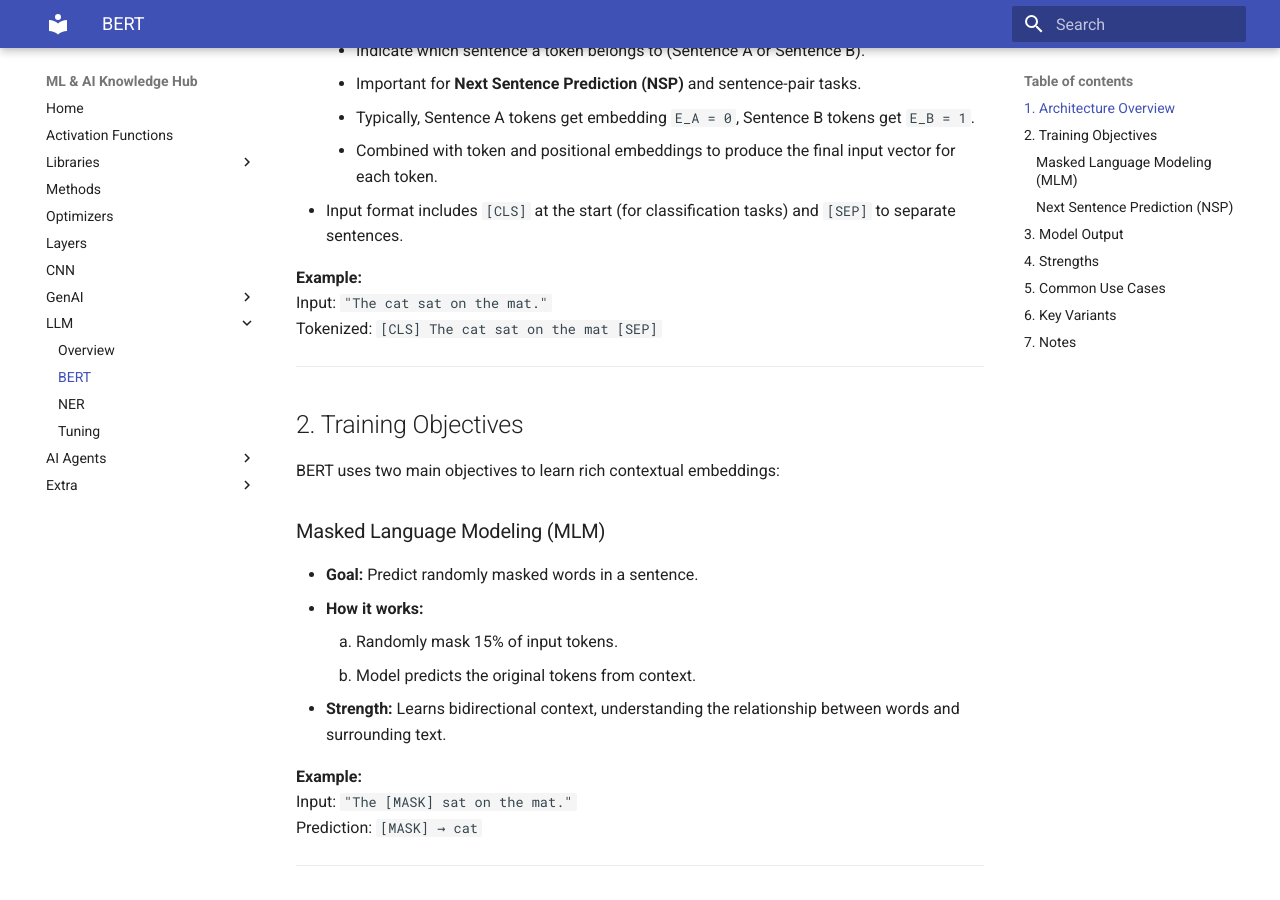
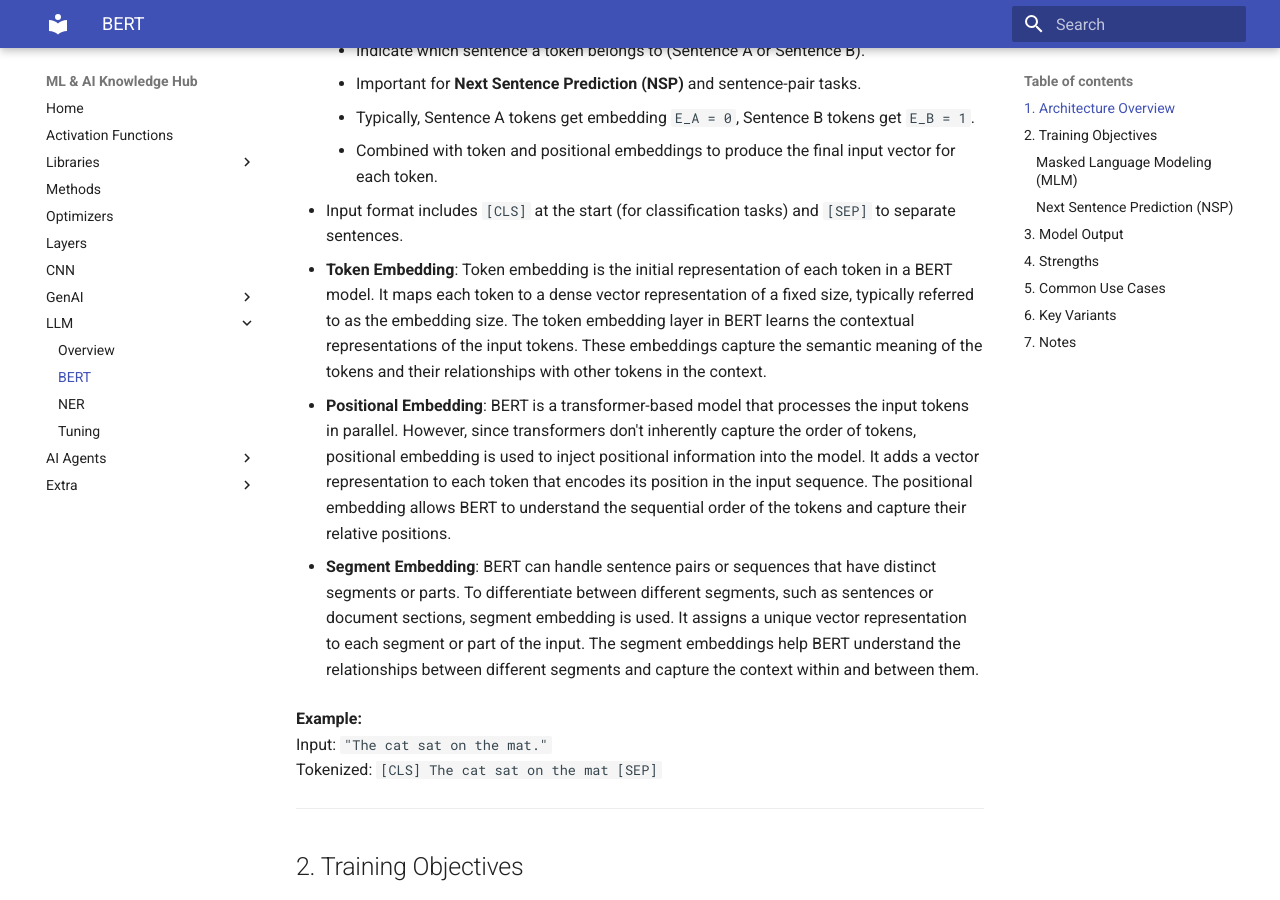
Before and after one commit to Medyan-Naser/machine_learning_projects, an MkDocs documentation site: the page built from docs/LLM/BERT.md, in a window 1280 px wide and 900 px high, scrolled down 571 px. Built offline with MkDocs 1.6.1 and Material for MkDocs 9.7.7, drawn with Linux system fonts in a browser that asks for light colours.

Commit message:
enhance BERT embedding docs

```diff
--- a/docs/LLM/BERT.md
+++ b/docs/LLM/BERT.md
@@ -16,6 +16,13 @@
     - Typically, Sentence A tokens get embedding `E_A = 0`, Sentence B tokens get `E_B = 1`.
     - Combined with token and positional embeddings to produce the final input vector for each token.
   - Input format includes `[CLS]` at the start (for classification tasks) and `[SEP]` to separate sentences.
+
+1. **Token Embedding**: Token embedding is the initial representation of each token in a BERT model. It maps each token to a dense vector representation of a fixed size, typically referred to as the embedding size. The token embedding layer in BERT learns the contextual representations of the input tokens. These embeddings capture the semantic meaning of the tokens and their relationships with other tokens in the context.
+
+2. **Positional Embedding**: BERT is a transformer-based model that processes the input tokens in parallel. However, since transformers don't inherently capture the order of tokens, positional embedding is used to inject positional information into the model. It adds a vector representation to each token that encodes its position in the input sequence. The positional embedding allows BERT to understand the sequential order of the tokens and capture their relative positions.
+
+
+3. **Segment Embedding**: BERT can handle sentence pairs or sequences that have distinct segments or parts. To differentiate between different segments, such as sentences or document sections, segment embedding is used. It assigns a unique vector representation to each segment or part of the input. The segment embeddings help BERT understand the relationships between different segments and capture the context within and between them.
 
 **Example:**
 Input: `"The cat sat on the mat."`
```
